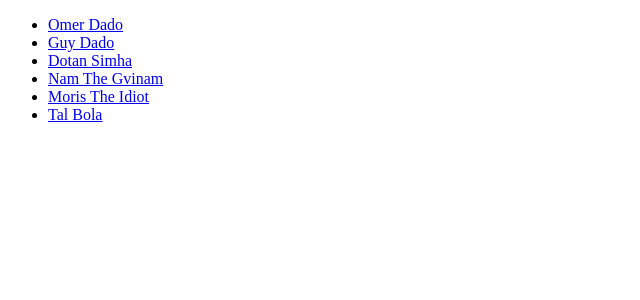
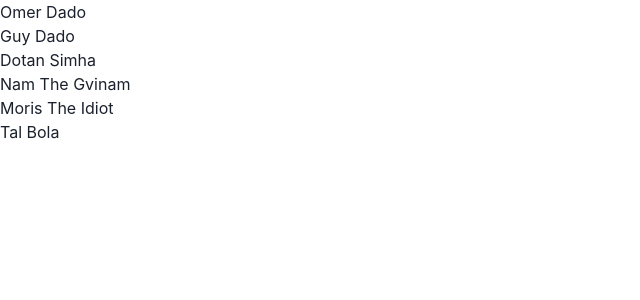
Before and after one commit to TuvalSimha/FoodTruck, a Next.js app: page / in a window 1280 px wide. Shown: the top 300 px of the page, without its empty margins (0-640 px from the left). Built offline with nearby package versions, Linux system fonts and the light colour scheme.

Commit message:
added chakra ui library

```diff
--- a/package.json
+++ b/package.json
@@ -8,6 +8,10 @@
     "start": "next start"
   },
   "dependencies": {
+    "@chakra-ui/react": "^1.6.5",
+    "@emotion/react": "^11",
+    "@emotion/styled": "^11",
+    "framer-motion": "^4",
     "next": "11.0.1",
     "react": "17.0.2",
     "react-dom": "17.0.2",
--- a/pages/_app.tsx
+++ b/pages/_app.tsx
@@ -1,7 +1,12 @@
 import type { AppProps } from "next/app";
+import { ChakraProvider } from "@chakra-ui/react";
 
-function MyApp({ Component, pageProps }: AppProps) {
-  return <Component {...pageProps} />;
+function AppPage({ Component, pageProps }: AppProps) {
+  return (
+    <ChakraProvider>
+      <Component {...pageProps} />
+    </ChakraProvider>
+  );
 }
 
-export default MyApp;
+export default AppPage;
```
Also changed, not shown: 1 other file (tests, documents, lock files or other folders).
